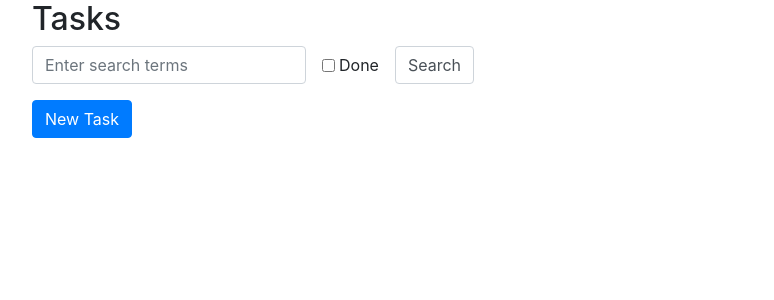
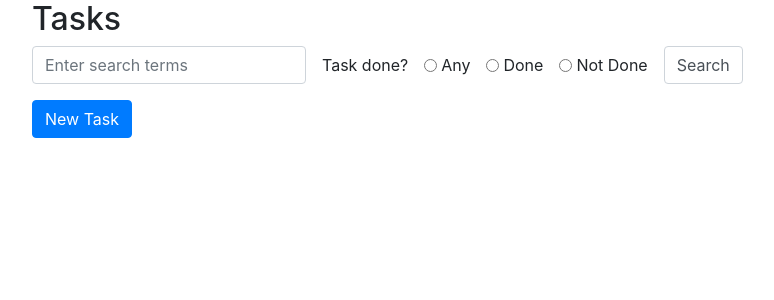
Before and after one commit to kunxin-chor/tgc6-todo-list, a Flask app: page / in a window 1280 px wide. Shown: the top 300 px of the page, without its empty margins (53-827 px from the left). Run offline with Flask 2, Linux system fonts and the light colour scheme; data that the repository does not hold is empty; some libraries are stand-ins or nearby versions.

Commit message:
Added search by radio button example (partially working)

```diff
--- a/app.py
+++ b/app.py
@@ -48,10 +48,11 @@ def home():
     })
     """
     search_for_done = request.args.get('is_done')
-    if search_for_done is not None and search_for_done is not False:
+    print("search_for_done=", search_for_done)
+
+    # TODO: Tweak the if so that search for completed task is working
+    if search_for_done != "any" and search_for_done == "done":
         critera['done'] = True
-
-    print(critera)
 
     tasks = client[DB_NAME].todos.find(critera)
     return render_template('home.template.html', tasks=tasks)
--- a/templates/home.template.html
+++ b/templates/home.template.html
@@ -7,7 +7,11 @@
 
 <form class="form-inline mb-3" method="GET">
     <input type="text" placeholder="Enter search terms" name="search-terms" class="form-control"/>
-    <input type="checkbox" name="is_done" class="form-check-input ml-3"/>Done
+    <label class="ml-3">Task done?</label>
+    <input type="radio" name="is_done" value="any" class="form-check-input ml-3"/>Any
+    <input type="radio" name="is_done" value="done" class="form-check-input ml-3"/>Done
+    <input type="radio" name="is_done" value="not-done" class="form-check-input ml-3"/>Not Done
+
     <input type="submit" value ="Search" class="ml-3 form-control"/>
 </form>
 
```
